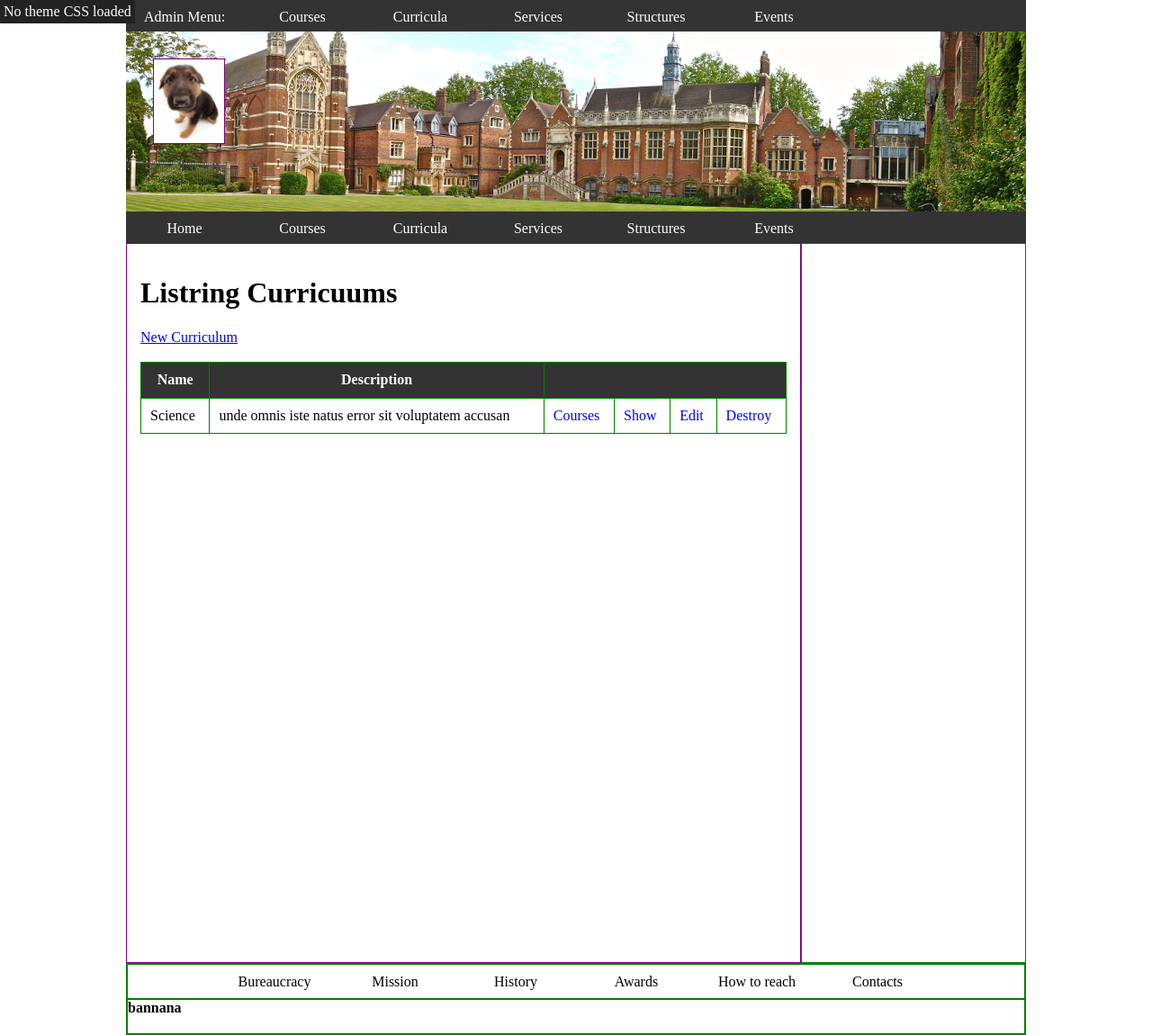
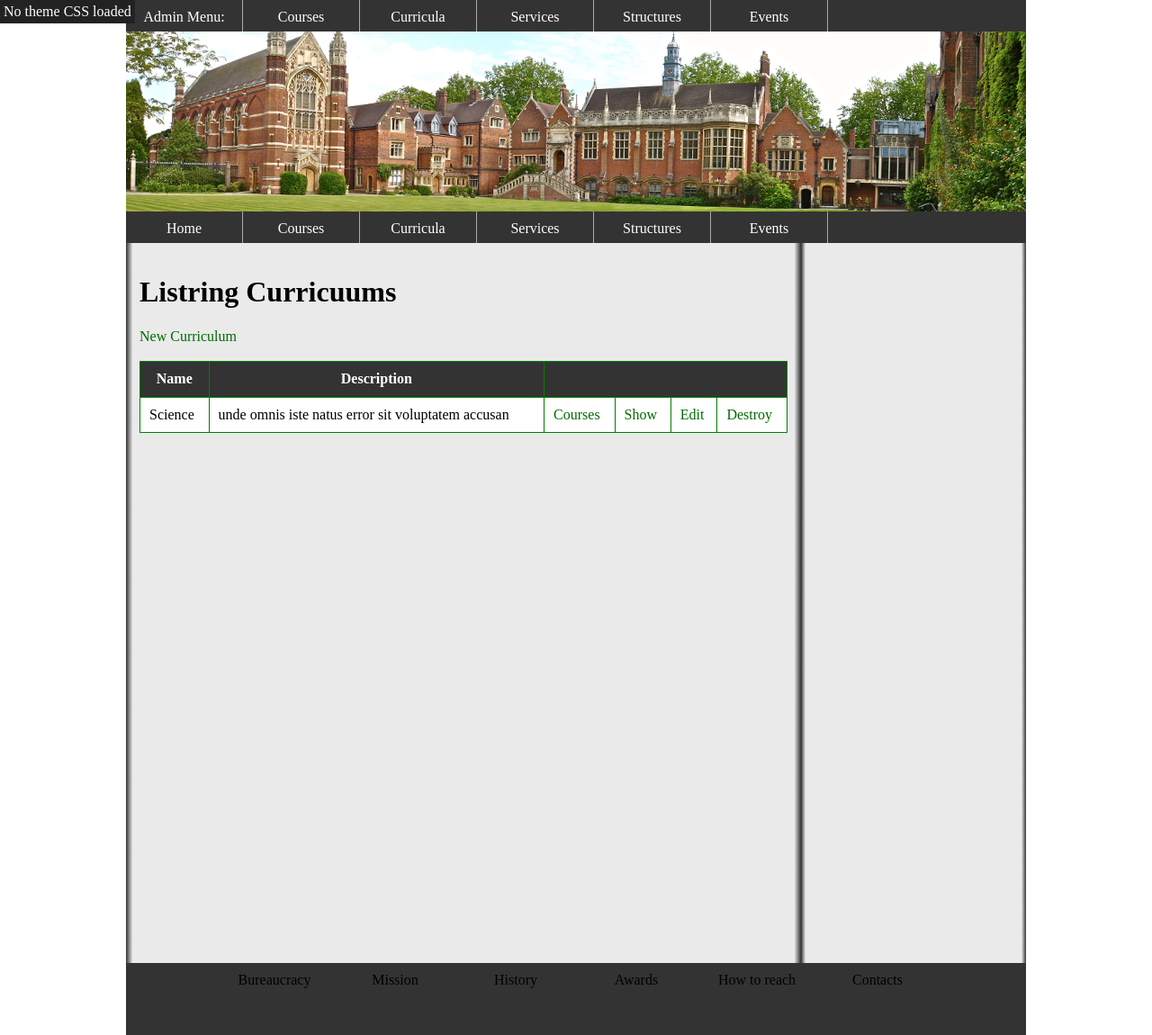
Before and after one commit to fabiomenza/school, a Rails app: page /curriculum/index in a window 1280 px wide. Shown: the whole page at 90% size. Run offline with Rails 7, Linux system fonts and the light colour scheme; data comes from the database, SQL or seed files in the repository; both versions use the stored data as it was after the commit; style sheets or scripts are compiled from the project's sources; some libraries are stand-ins or nearby versions.

Commit message:
Rendered the filna layout of the site Added backgound gradient

```diff
--- a/app/assets/stylesheets/application.css
+++ b/app/assets/stylesheets/application.css
@@ -23,7 +23,8 @@
 html,body
 {
     margin:0;
-    padding:0
+    padding:0;
+    background-color: #ff;
 }
 
 
@@ -69,24 +70,47 @@
 
 #footer-wrapper {
   clear:both;
-  border: 1px solid green;
+
   height:80px;
+  background-color:#333333;
 }
 
 
 #sidebar-right,#content{
   height:100%;
+  background: rgb(51,51,51); /* Old browsers */
+background: -moz-linear-gradient(left, rgba(51,51,51,1) 0%, rgba(234,234,234,1) 1%, rgba(234,234,234,1) 99%, rgba(51,51,51,1) 100%); /* FF3.6+ */
+background: -webkit-gradient(linear, left top, right top, color-stop(0%,rgba(51,51,51,1)), color-stop(1%,rgba(234,234,234,1)), color-stop(99%,rgba(234,234,234,1)), color-stop(100%,rgba(51,51,51,1))); /* Chrome,Safari4+ */
+background: -webkit-linear-gradient(left, rgba(51,51,51,1) 0%,rgba(234,234,234,1) 1%,rgba(234,234,234,1) 99%,rgba(51,51,51,1) 100%); /* Chrome10+,Safari5.1+ */
+background: -o-linear-gradient(left, rgba(51,51,51,1) 0%,rgba(234,234,234,1) 1%,rgba(234,234,234,1) 99%,rgba(51,51,51,1) 100%); /* Opera 11.10+ */
+background: -ms-linear-gradient(left, rgba(51,51,51,1) 0%,rgba(234,234,234,1) 1%,rgba(234,234,234,1) 99%,rgba(51,51,51,1) 100%); /* IE10+ */
+background: linear-gradient(to right, rgba(51,51,51,1) 0%,rgba(234,234,234,1) 1%,rgba(234,234,234,1) 99%,rgba(51,51,51,1) 100%); /* W3C */
+filter: progid:DXImageTransform.Microsoft.gradient( startColorstr='#333333', endColorstr='#333333',GradientType=1 ); /* IE6-9 */
+
 }
 
 
 #sidebar-right{
-  border: 1px solid green;
+  /*border: 1px solid green;   */
   width: 25%;
   float:right;
 }
 
+#sidebar-right{
+  background: rgb(51,51,51); /* Old browsers */
+background: -moz-linear-gradient(left, rgba(51,51,51,1) 0%, rgba(234,234,234,1) 2%, rgba(234,234,234,1) 98%, rgba(51,51,51,1) 100%); /* FF3.6+ */
+background: -webkit-gradient(linear, left top, right top, color-stop(0%,rgba(51,51,51,1)), color-stop(2%,rgba(234,234,234,1)), color-stop(98%,rgba(234,234,234,1)), color-stop(100%,rgba(51,51,51,1))); /* Chrome,Safari4+ */
+background: -webkit-linear-gradient(left, rgba(51,51,51,1) 0%,rgba(234,234,234,1) 2%,rgba(234,234,234,1) 98%,rgba(51,51,51,1) 100%); /* Chrome10+,Safari5.1+ */
+background: -o-linear-gradient(left, rgba(51,51,51,1) 0%,rgba(234,234,234,1) 2%,rgba(234,234,234,1) 98%,rgba(51,51,51,1) 100%); /* Opera 11.10+ */
+background: -ms-linear-gradient(left, rgba(51,51,51,1) 0%,rgba(234,234,234,1) 2%,rgba(234,234,234,1) 98%,rgba(51,51,51,1) 100%); /* IE10+ */
+background: linear-gradient(to right, rgba(51,51,51,1) 0%,rgba(234,234,234,1) 2%,rgba(234,234,234,1) 98%,rgba(51,51,51,1) 100%); /* W3C */
+filter: progid:DXImageTransform.Microsoft.gradient( startColorstr='#333333', endColorstr='#333333',GradientType=1 ); /* IE6-9 */
+
+
+}
+
 #content{
-  border: 1px solid purple;
+  /*border: 1px solid purple;    */
   float:left;
   width:75%;
   padding: 15px;
@@ -95,15 +119,15 @@
 
 
 
+
 #structural-block,#semantic-block {
-  border: 1px solid black;
   width: 80%;
   margin: 20px auto 40px;
 
 }
 
 #credits {
-  border: 1px solid green;
+  /* border: 1px solid green; */
 
   height:50%;
 
@@ -129,7 +153,7 @@
 */
 
 .menu{
-  border: 1px solid green;
+  /* border: 1px solid green; */
   width: 100%;
   margin: 0px;
 
@@ -155,19 +179,26 @@
 
 ul.menu >li a{
  display:block;
- border: 1px solid red;
- margin: 5px 5px;
- width: 95%;
+
+ /*margin: 1px 0px;*/
+ padding: 3px 0px ;
+ width: 100%;
+ height: 25px;
 
  text-decoration: none;
+ text-align: center;
 
- color:black;
+ color: white;
+ background-color: #333333;
 
+ border-bottom: 1px solid  #AAAAAA;
 
 }
 
 ul.menu >li a:hover {
   font-weight: bold;
+  background-color: #AAAAAA;
+
 
 }
 
@@ -200,12 +231,13 @@
   color: white;
   background-color: #333333;
 
-  margin:0px 1px 0px 0px;
+  /*margin:0px 1px 0px 0px;*/
   padding:10px;
 
   width:130px;
   height:35px;
   text-align: center;
+  border-right: 1px solid #AAAAAA;
 }
 
 ul.landmark-menu li a:hover{
@@ -221,7 +253,8 @@
 
 .landmark-footer-menu{
   height:50%;
-  border: 1px solid green;
+  /*border: 1px solid green;*/
+
 }
 
 ul.landmark-footer-menu{
@@ -283,6 +316,7 @@
   width: 80px;
   margin: 30px ;
   border: 1px solid purple;
+  display:none;
 
 }
 
--- a/app/assets/stylesheets/tables.css
+++ b/app/assets/stylesheets/tables.css
@@ -32,24 +32,26 @@
 
 	text-align:left;
 	padding: 10px 10px 10px;
-
+	background-color:white;
 	margin:0px;
 
 
 }
 
-.styled-table a{
+.styled-table a, a.new_button{
 
-	color:blue;
-}
 
-.styled-table td  a{
-
+	color:#006B00;
 	text-decoration: none;
 }
 
-.styled-table td  a:hover {
-	color:red;
+
+.styled-table td  a:hover, a.new_button:hover {
+	/*color:green;
+	color:#002B00;
+	color: #114711;*/
+	color:#54FF54;
+
 
 }
 
@@ -72,3 +74,10 @@
 	font-weight: bold;
 	text-align:right;
 }
+
+{
+	text-decoration: none;
+	color:#006B00;
+
+
+}
--- a/app/controllers/lectures_controller.rb
+++ b/app/controllers/lectures_controller.rb
@@ -49,7 +49,7 @@
 	end
 
 	def index
-		@lectures=Lecture.order('w_day ASC').order('start_time Asc')
+		@lectures=Lecture.order('w_day ASC').order('start_time Asc').where(course_id: params[:course_id] )
 		@course=Course.find params[:course_id]
 		back_to_course
 
--- a/app/controllers/material_controller.rb
+++ b/app/controllers/material_controller.rb
@@ -10,9 +10,9 @@
   end
 
   def index
-  	@materials=Material.all
+  	@materials=Material.where(course_id: params[:course_id] )
   	@course=Course.find params[:course_id]
-    back_to_course
+
 
   end
 
--- a/app/views/curriculum/index.html.erb
+++ b/app/views/curriculum/index.html.erb
@@ -2,7 +2,7 @@
 <%= stylesheet_link_tag 'stylesheets/tables' %>
 <h1>Listring Curricuums</h1>
 
-<%= link_to "New Curriculum", new_curriculum_path %>
+<%= link_to "New Curriculum", new_curriculum_path, {class: "new_button"} %>
 <br><br>
 
 <table class="styled-table" >
--- a/app/views/layouts/application.html.erb
+++ b/app/views/layouts/application.html.erb
@@ -48,14 +48,14 @@
       </div>
 	  <div id=sidebar-right>
 	    <div id=structural-block>
-	      <ul class=menu>
+
 			<%= yield :structuralLinkMenu %>
-	      </ul>
+
 	    </div>
 	    <div id=semantic-block>
-	      <ul class=menu>
+
 	      		<%= yield :semanticLinkMenu %>
-	      </ul>
+
 	    </div>
 	</div>
       </div>
@@ -65,7 +65,7 @@
 
 		<%= render "shared/footer_menu" %>
 		<div id=credits>
-			<strong> bannana</strong>
+
 		</div>
     </div>
 </div>
--- a/app/views/lectures/index.html.erb
+++ b/app/views/lectures/index.html.erb
@@ -1,6 +1,6 @@
 <h1>Listing lectures for <%= @course.name %></h1>
 
-<%= link_to "New Lecture", new_course_lecture_path %>
+<%= link_to "New Lecture", new_course_lecture_path, {class: "new_button"} %>
 <br><br>
 
 <table class="styled-table" >
--- a/app/views/material/index.html.erb
+++ b/app/views/material/index.html.erb
@@ -1,6 +1,6 @@
 <h1>Listing material for <%= @course.name %></h1>
 
-<%= link_to "New Material", new_course_material_path %>
+<%= link_to "New Material", new_course_material_path, {class: "new_button"} %>
 <br><br>
 
 <table class="styled-table" >
--- a/app/views/news/index.html.erb
+++ b/app/views/news/index.html.erb
@@ -1,5 +1,5 @@
 <h1>Listing News</h1>
-<%= link_to "New News", new_course_news_path %>
+<%= link_to "New News", new_course_news_path, {class: "new_button"} %>
 
 
 <br><br>
--- a/app/views/shared/_admin_menu.html.erb
+++ b/app/views/shared/_admin_menu.html.erb
@@ -1,5 +1,5 @@
 <ul class=landmark-menu>
-    <li ><%= link_to "Admin Menu:", "#", { class: "no-link" } %></li>
+    <li ><%= link_to "Admin Menu:", '', { class: "no-link" } %></li>
     <li ><%= link_to "Courses", course_index_path %></li>
     <li ><%= link_to "Curricula", curriulum_index_path %></li>
     <li ><%= link_to "Services", services_path %></li>
```
Also changed, not shown: app/views/shared/_semantic_link.html.erb (+5 -7 lines), app/views/shared/_structural_link.html.erb (+6 -6 lines), db/development.sqlite3.
